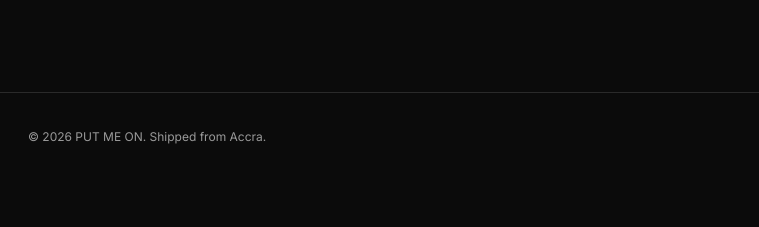
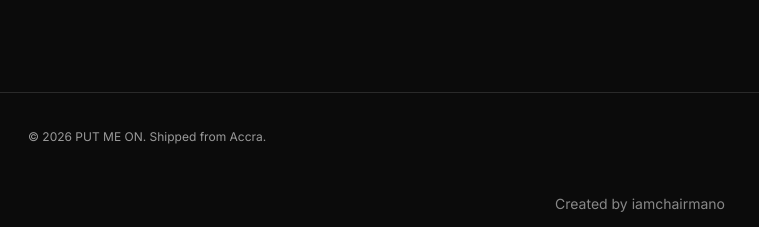
Before and after one commit to iamchairmano2/putmeon-store, a Flask app: page / in a window 1280 px wide. Shown: the part 582-809 px from the top of the page, without its empty margins (0-759 px from the left). Before the commit the page ends 726 px from the top, so only its background shows below. Run offline with Flask 3, Linux system fonts and the light colour scheme; data that the repository does not hold is empty.

Commit message:
add footer credit

```diff
--- a/templates/index.html
+++ b/templates/index.html
@@ -92,5 +92,8 @@
     const BRAND_NAME = "{{ brand_name }}";
   </script>
   <script src="{{ url_for('static', filename='js/cart.js') }}"></script>
+  <footer style="text-align: center; padding: 15px; font-size: 14px; color: #888;">
+    Created by iamchairmano
+</footer>
 </body>
 </html>
```
